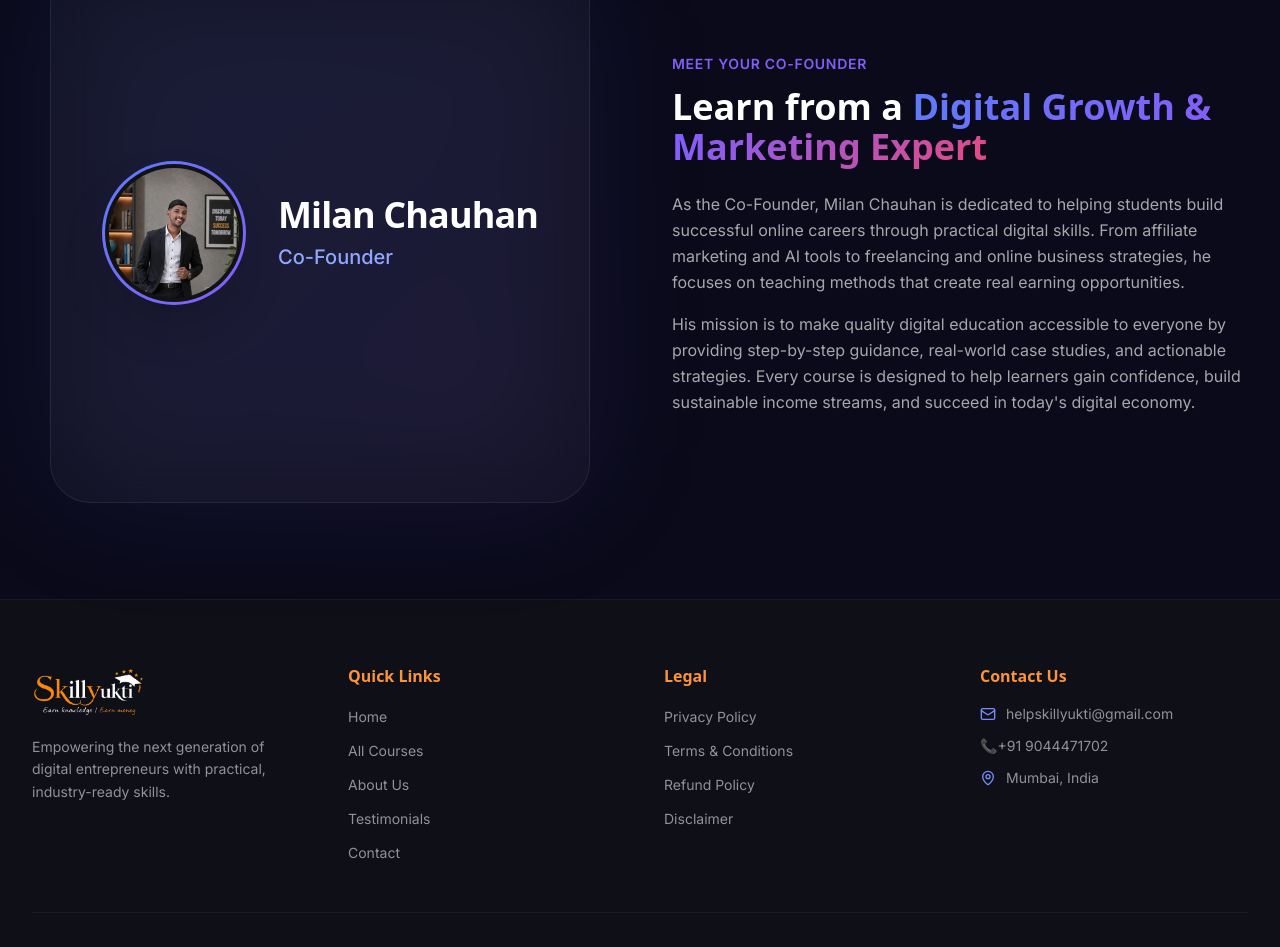
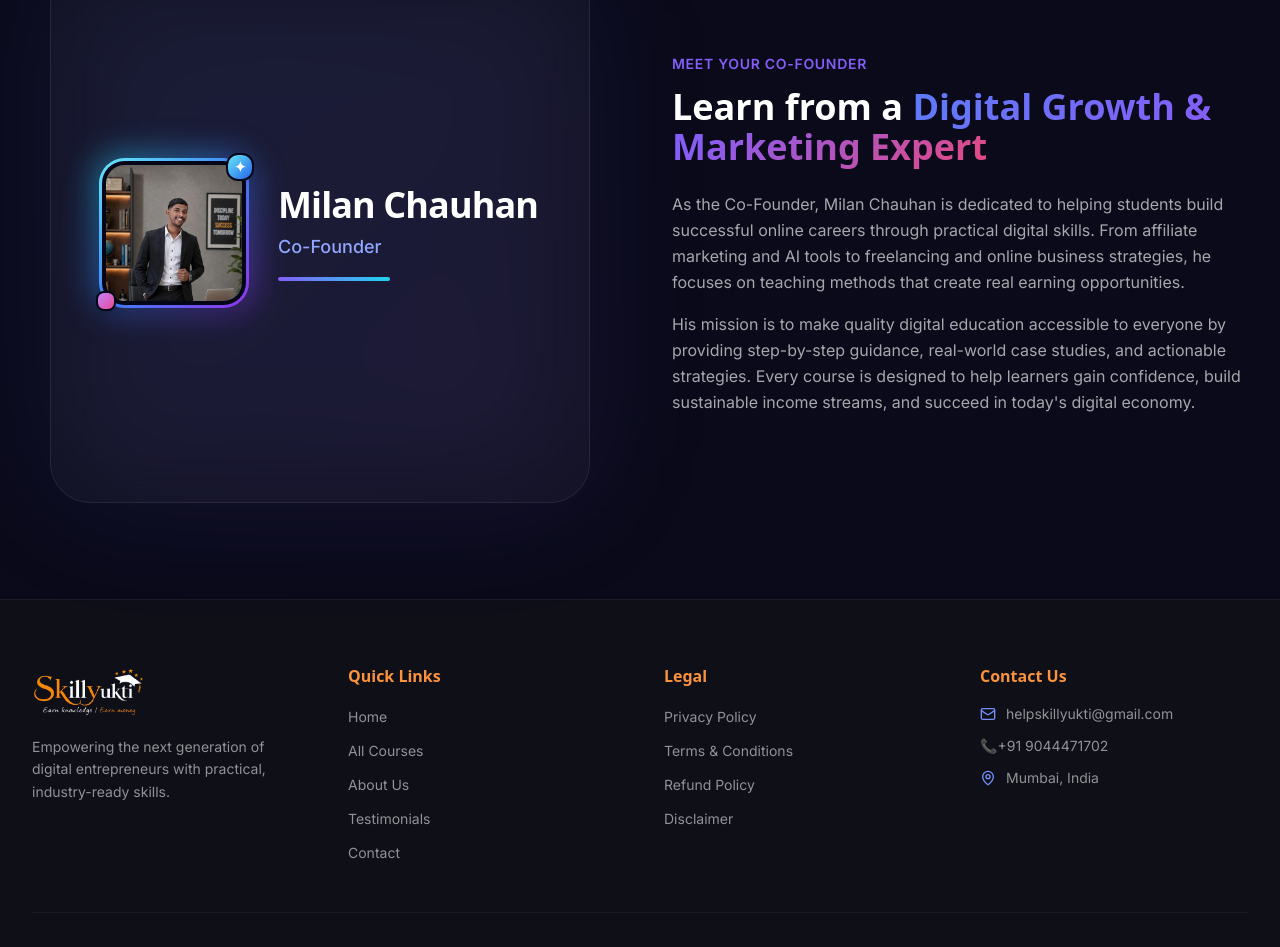
Before and after one commit to Mitesh-Patel-Dev/Skillyukti-platform, a Next.js app in the folder frontend/: page /about in a window 1280 px wide. Shown: the part 2136-3083 px from the top of the page. Built offline with nearby package versions, Linux system fonts and the light colour scheme.

Commit message:
Update Cofounder.tsx

```diff
--- a/frontend/src/components/landing/Cofounder.tsx
+++ b/frontend/src/components/landing/Cofounder.tsx
@@ -22,30 +22,65 @@ export default function Cofounder() {
                         <div className="relative w-full aspect-[4/3] lg:aspect-square max-w-[500px] lg:max-w-[540px] mx-auto">
                             {/* Glow */}
                             <div className="absolute inset-0 bg-gradient-to-br from-primary-500/20 to-accent-purple/20 rounded-[2.5rem] blur-3xl opacity-50" />
-                            {/* Photo container Founder's */}
+                            {/* Photo Frame */}
                           <div className="relative glass rounded-[2.5rem] overflow-hidden w-full h-full flex flex-col items-center justify-center p-8 sm:p-10 hover:border-blue-500 transition-colors duration-300">
                               <div className="flex flex-col sm:flex-row items-center gap-6 sm:gap-8 w-full justify-center">
+
+                                 {/* Premium 3D Photo Frame */}
                                  <motion.div
                                      whileHover={{ scale: 1.05 }}
                                      whileTap={{ scale: 0.95 }}
                                      onClick={() => setIsImageOpen(true)}
-                                        className="w-32 h-32 sm:w-36 sm:h-36 rounded-full bg-gradient-to-br from-primary-500 to-accent-purple p-[3px] shrink-0 shadow-2xl cursor-pointer relative group"
+                                     className="relative w-32 h-32 sm:w-36 sm:h-36 shrink-0 cursor-pointer group"
                                  >
-                                        <div className="absolute inset-0 bg-white/20 rounded-full opacity-0 group-hover:opacity-100 transition-opacity flex items-center justify-center z-10">
-                                            <span className="text-white text-sm font-semibold tracking-wider">VIEW</span>
+                                     {/* Outer Glow */}
+                                     <div className="absolute -inset-2 rounded-[1.8rem] bg-gradient-to-br from-cyan-400 via-blue-500 to-purple-600 opacity-50 blur-lg group-hover:opacity-90 transition-opacity duration-300" />
+
+                                     {/* Gradient Frame */}
+                                     <div className="absolute -inset-[3px] rounded-[1.6rem] bg-gradient-to-br from-cyan-300 via-blue-500 to-purple-600 shadow-xl" />
+
+                                     {/* Inner Border */}
+                                     <div className="absolute inset-0 rounded-[1.4rem] bg-slate-950 p-[4px]">
+                                         <div className="relative w-full h-full rounded-[1.15rem] overflow-hidden bg-dark-800">
+
+                                             {/* Original Image */}
+                                             <img
+                                                 src="/co-founder.jpeg"
+                                                 alt="Milan Chauhan"
+                                                                       className="w-full h-full object-cover object-top transition-transform duration-500 group-hover:scale-110"
+                                             />
+
+                                            {/* VIEW Overlay */}
+                                            <div className="absolute inset-0 bg-black/30 opacity-0 group-hover:opacity-100 transition-opacity duration-300 flex items-center justify-center z-10">
+                                                <span className="text-white text-sm font-semibold tracking-wider border border-white/60 rounded-full px-3 py-1.5 backdrop-blur-sm">
+                                                    VIEW
+                                                </span>
                                             </div>
-                                        <div className="w-full h-full rounded-full overflow-hidden bg-dark-800 border-4 border-dark-900/50">
-                                            <img src="/co-founder.jpeg" alt="Milan Chauhan" className="w-full h-full object-cover object-top" />
                                         </div>
+                                    </div>
+
+                                    {/* Top-Right Accent */}
+                                    <div className="absolute -top-2 -right-2 z-20 w-7 h-7 rounded-xl bg-gradient-to-br from-cyan-300 to-blue-600 border-2 border-slate-950 shadow-lg flex items-center justify-center">
+                                        <span className="text-white text-sm font-bold">✦</span>
+                                    </div>
+
+                                       {/* Bottom-Left Accent */}
+                                       <div className="absolute -bottom-1.5 -left-1.5 z-20 w-5 h-5 rounded-lg bg-gradient-to-br from-purple-400 to-pink-500 border-2 border-slate-950 shadow-md" />
                                    </motion.div>
+
+                                   {/* Original Co-Founder Details */}
                                   <div className="flex flex-col items-center sm:items-start text-center sm:text-left">
                                       <h3 className="text-3xl sm:text-4xl font-bold text-white leading-tight tracking-tight whitespace-nowrap">
                                           Milan Chauhan
                                       </h3>
-                                        <p className="text-primary-300 font-medium text-lg sm:text-xl mt-2 whitespace-nowrap">
+
+                                      <p className="text-primary-300 font-medium text-base sm:text-lg mt-2">
                                          Co-Founder
                                      </p>
+
+                                     <div className="w-28 h-1 rounded-full bg-gradient-to-r from-accent-purple to-cyan-400 mt-4" />
                                  </div>
+
                               </div>
                           </div>
 
```
Lines whose indentation alone changed are shown as unchanged.
